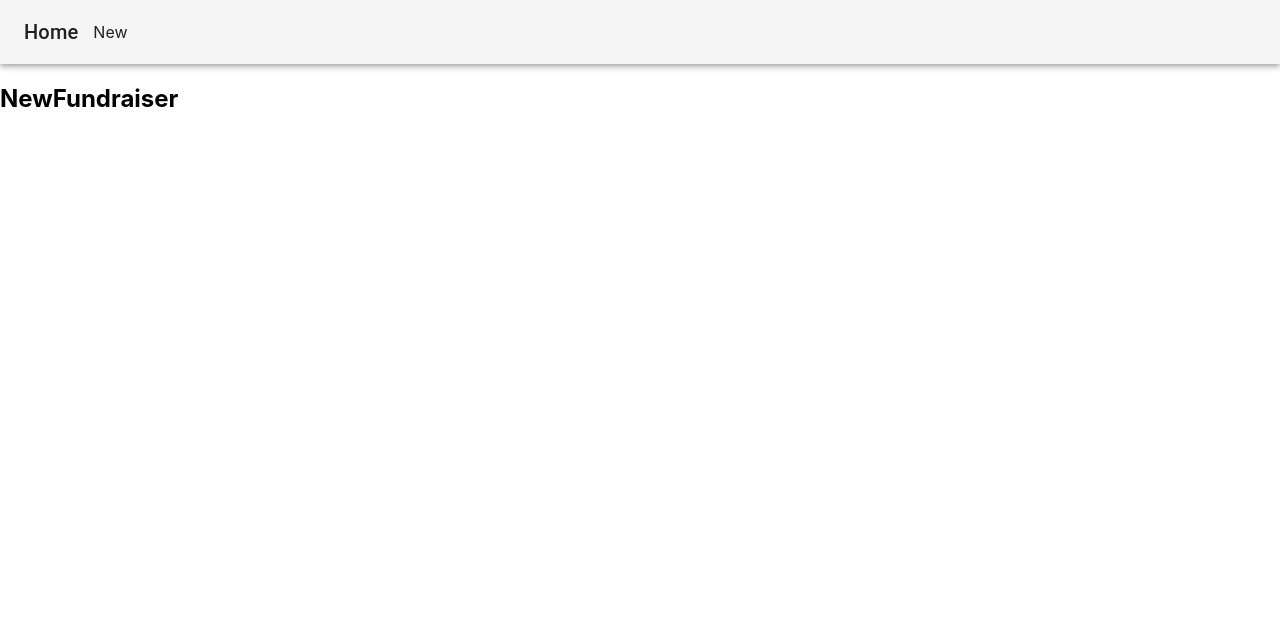
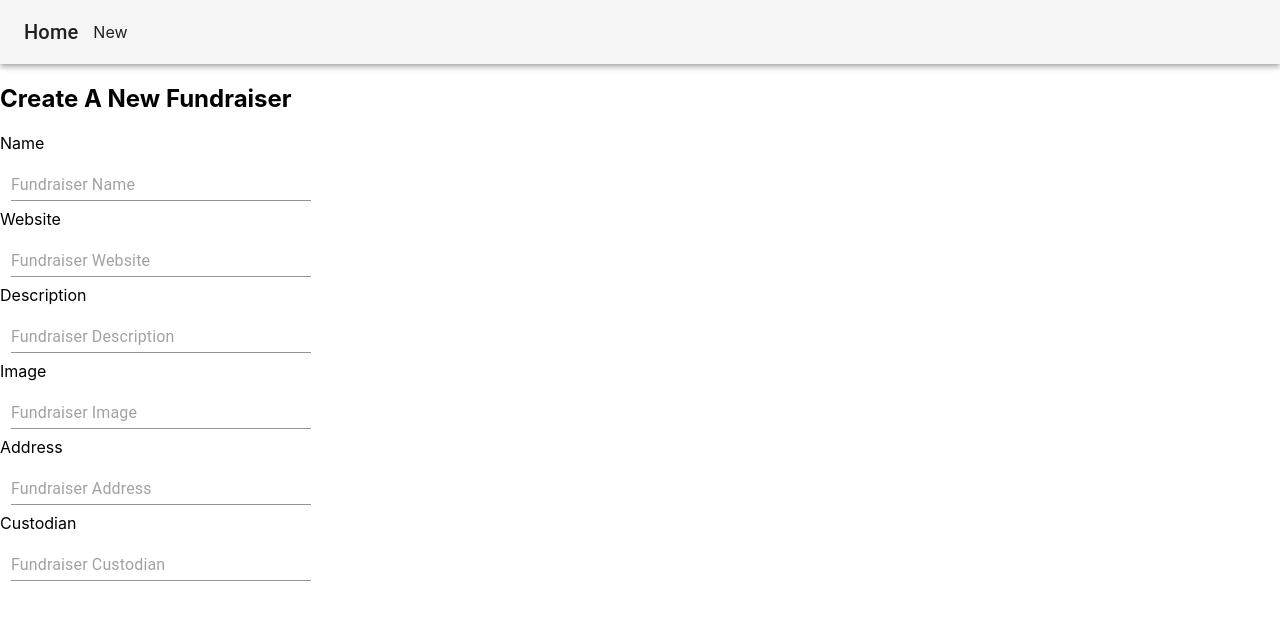
Before and after one commit to 3tomcha/fundraiser, a React (Create React App) app in the folder fundraiser-dapp/client/: page /new in a window 1280 px wide. Shown: the top 620 px of the page. Built offline with nearby package versions, Linux system fonts and the light colour scheme.

Commit message:
form input

```diff
--- a/fundraiser-dapp/client/src/App.css
+++ b/fundraiser-dapp/client/src/App.css
@@ -37,3 +37,12 @@ body {
   color: black;
   text-decoration: none;
 }
+
+.MuiTextField-root {
+  display: block !important;
+}
+
+.MuiInputBase-root {
+  width: 300px !important;
+  margin-left: 3px;
+}
--- a/fundraiser-dapp/client/src/NewFundraiser.js
+++ b/fundraiser-dapp/client/src/NewFundraiser.js
@@ -1,11 +1,91 @@
 import React, { useState, useEffect } from "react";
+import { makeStyles } from '@material-ui/core/styles';
+import TextField from '@material-ui/core/TextField';
+
+const useStyles = makeStyles(theme => ({
+    container: {
+        display: 'flex',
+        flexWrap: 'wrap',
+    },
+    TextField: {
+        marginLeft: theme.spacing(1),
+        marginRight: theme.spacing(1),
+    }
+}));
 
 const NewFundraiser = () => {
+    const [ name, setFundraiserName ] = useState(null);
+    const [ url, setFundraiserWebsite ] = useState(null);
+    const [ description, setFundraiserDescription ] = useState(null);
+    const [ imageURL, setImage ] = useState(null);
+    const [ beneficiary, setAddress ] = useState(null);
+    const [ custodian, setCustodian ] = useState(null);
+    const [ contract, setContract ] = useState(null);
+    const [ accounts, setAccounts ] = useState(null);
+
+    const classes = useStyles();
+
     useEffect(()=> {
     }, []);
 
     return (
-        <div><h2>NewFundraiser</h2></div>
+        <div className="create-fundraiser-container">
+            <h2>Create A New Fundraiser</h2>
+            <label>Name</label>
+            <TextField id="outlined-bare"
+                        className={classes.TextField}
+                        placeholder="Fundraiser Name"
+                        margin="normal"
+                        onChange={(e) => setFundraiserName(e.target.value)}
+                        valiant="outlined"
+                        inputProps={{ 'aria-label': 'bare'}} />
+
+            <label>Website</label>
+            <TextField id="outlined-bare"
+                        className={classes.TextField}
+                        placeholder="Fundraiser Website"
+                        margin="normal"
+                        onChange={(e) => setFundraiserWebsite(e.target.value)}
+                        valiant="outlined"
+                        inputProps={{ 'aria-label': 'bare'}} />
+
+            <label>Description</label>
+            <TextField id="outlined-bare"
+                        className={classes.TextField}
+                        placeholder="Fundraiser Description"
+                        margin="normal"
+                        onChange={(e) => setFundraiserDescription(e.target.value)}
+                        valiant="outlined"
+                        inputProps={{ 'aria-label': 'bare'}} />
+
+            <label>Image</label>
+            <TextField id="outlined-bare"
+                        className={classes.TextField}
+                        placeholder="Fundraiser Image"
+                        margin="normal"
+                        onChange={(e) => setImage(e.target.value)}
+                        valiant="outlined"
+                        inputProps={{ 'aria-label': 'bare'}} />
+
+            <label>Address</label>
+            <TextField id="outlined-bare"
+                        className={classes.TextField}
+                        placeholder="Fundraiser Address"
+                        margin="normal"
+                        onChange={(e) => setAddress(e.target.value)}
+                        valiant="outlined"
+                        inputProps={{ 'aria-label': 'bare'}} />
+
+            <label>Custodian</label>
+            <TextField id="outlined-bare"
+                        className={classes.TextField}
+                        placeholder="Fundraiser Custodian"
+                        margin="normal"
+                        onChange={(e) => setCustodian(e.target.value)}
+                        valiant="outlined"
+                        inputProps={{ 'aria-label': 'bare'}} />
+
+        </div>
     );
 }
 
```
